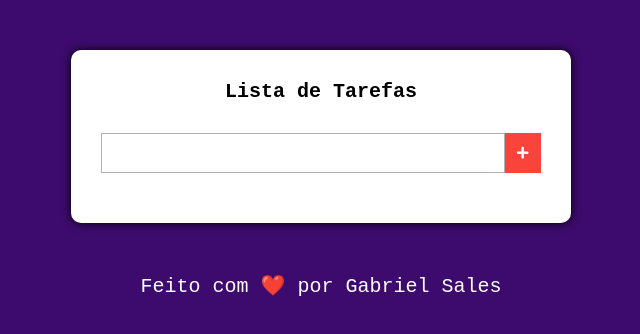
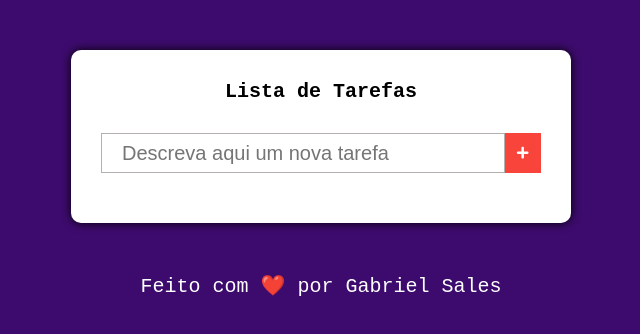
Before and after one commit to Gabriel-Sales-Mendonca/lista-de-tarefas, a React (Create React App) app: page / in a window 1280 px wide. Shown: the top 334 px of the page, without its empty margins (319-959 px from the left). Built offline with nearby package versions, Linux system fonts and the light colour scheme.

Commit message:
Acrescentei um placeholder no input da tarefa

```diff
--- a/src/components/Form/index.js
+++ b/src/components/Form/index.js
@@ -7,7 +7,7 @@ import './Form.css'
 export default function Form({ handleSubmit, handleChange, newTask }) {
     return (
         <form action='#' className='form' onSubmit={handleSubmit}>
-            <input onChange={handleChange} type='text' value={newTask} />
+            <input onChange={handleChange} type='text' value={newTask} placeholder='Descreva aqui um nova tarefa' />
             <button type='submit'>
                 <FaPlus />
             </button>
```
